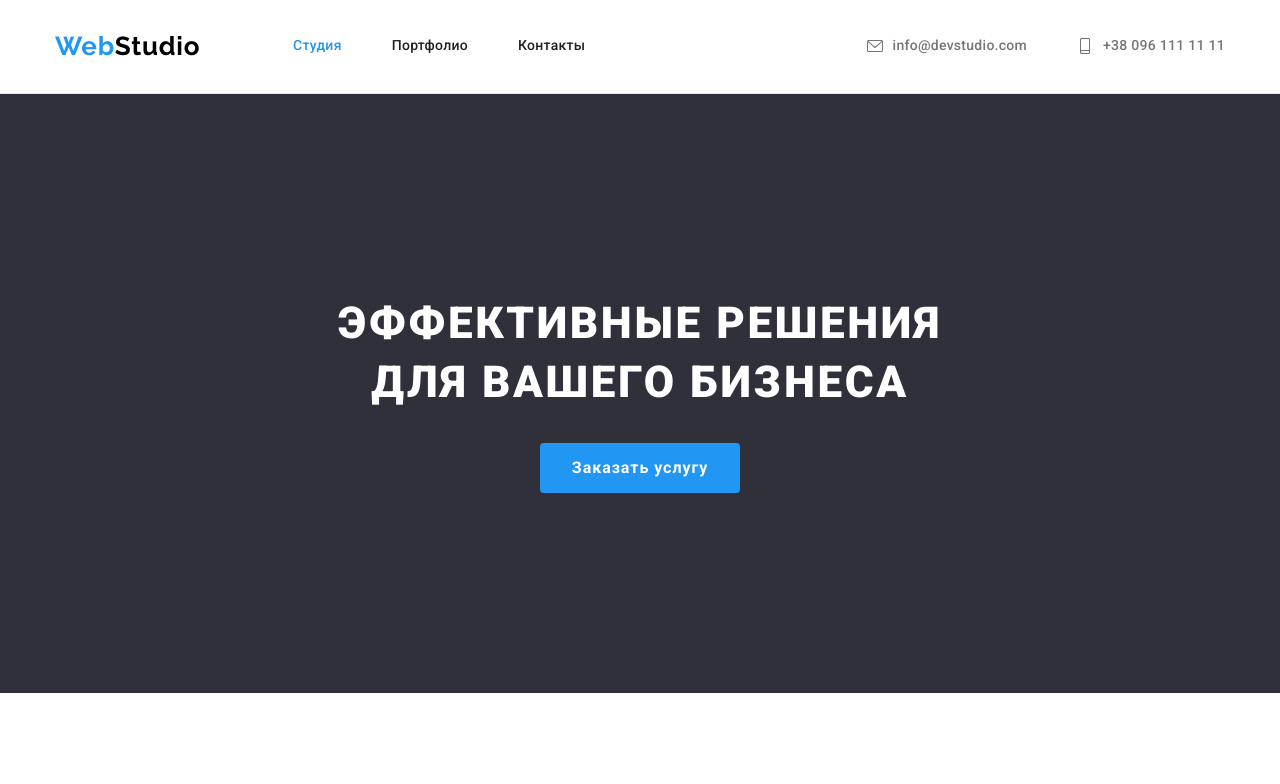
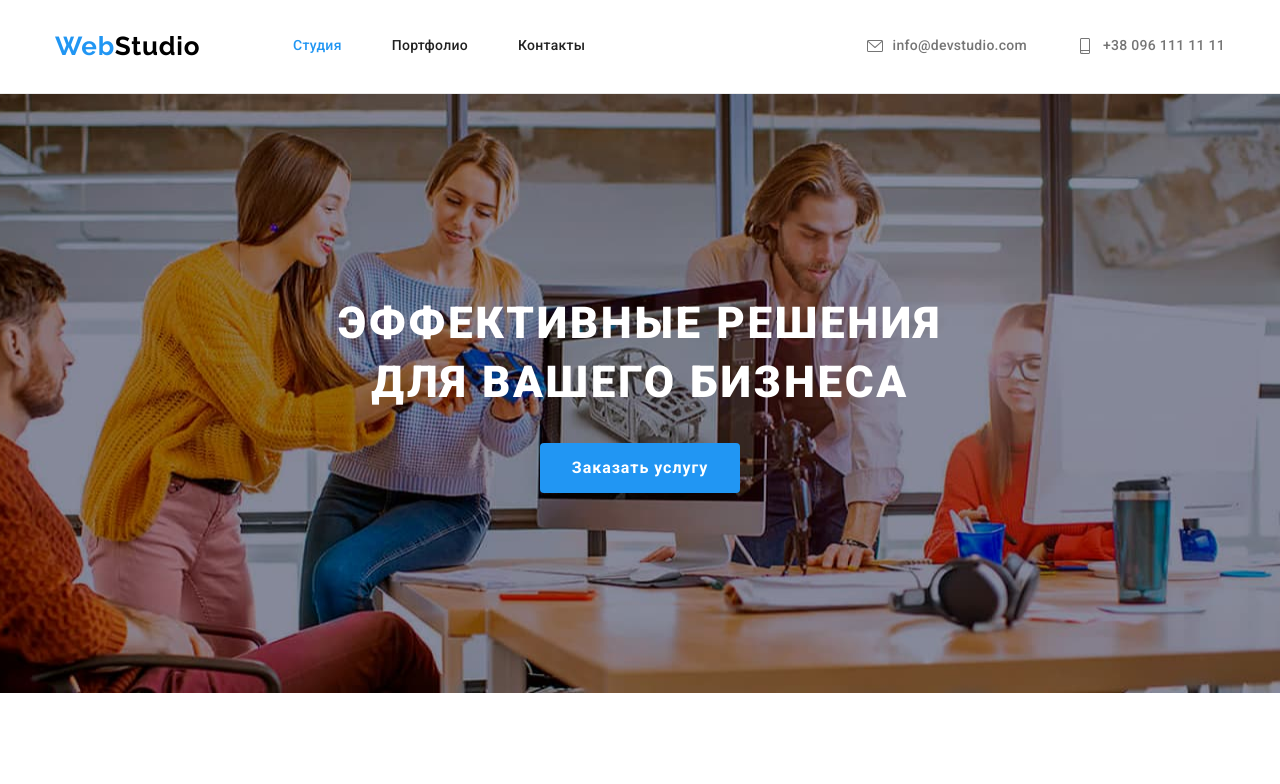
Before and after one commit to Fifth-Wave/goit-markup-hw-04, a plain HTML site: page index.html in a window 1280 px wide. Shown: the top 784 px of the page. Drawn offline with nearby package versions, Linux system fonts and the light colour scheme.

Commit message:
add hero section bcgd img

```diff
--- a/css/styles.css
+++ b/css/styles.css
@@ -167,11 +167,15 @@ img {
 /* hero section */
 
 .hero-section {
-  background: var(--bg-hero-footer-color);
+  background-color: var(--bg-hero-footer-color);
   color: var(--text-color-third);
   text-align: center;
   padding-top: 200px;
   padding-bottom: 200px;
+  background-image: url(../images/hero-img.jpg);
+  background-repeat: no-repeat;
+  background-position: center;
+  background-color: rgba(47, 48, 58, 0.4);
 }
 
 .hero-section-heading {
```
